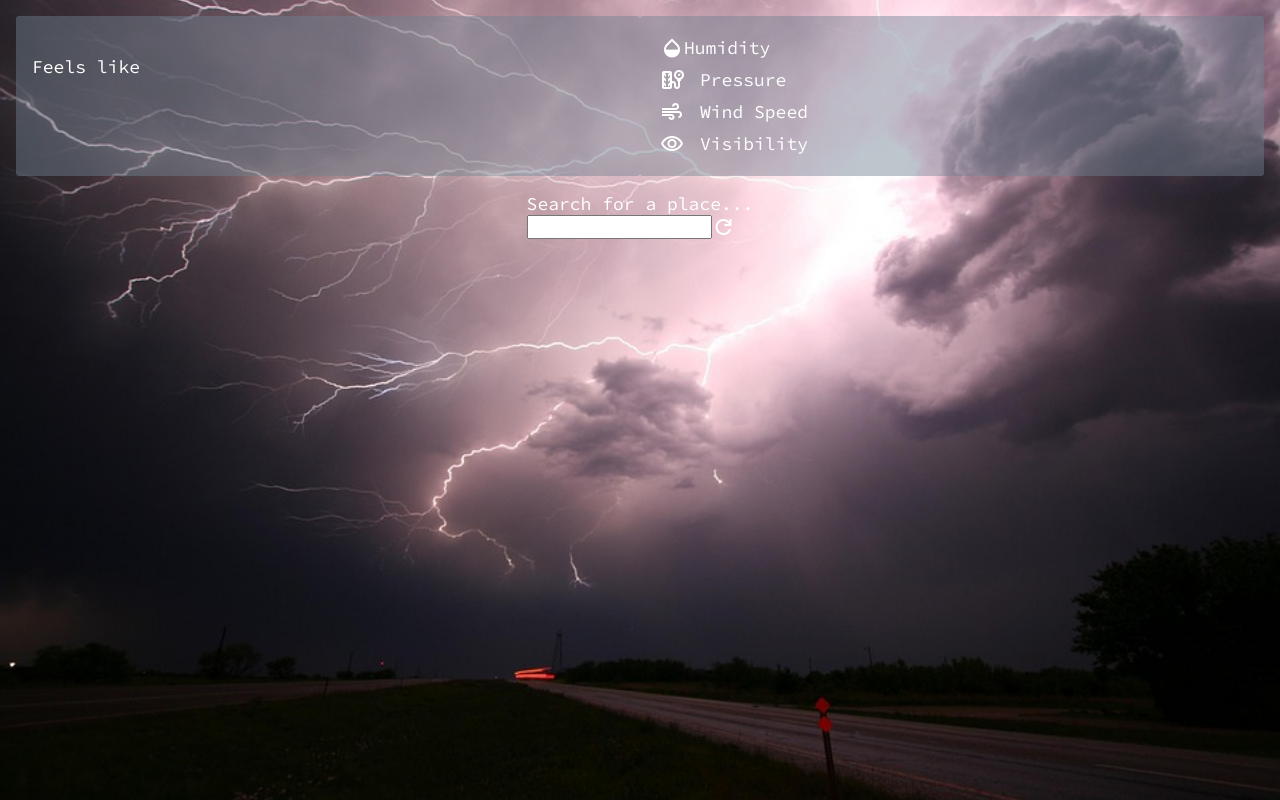
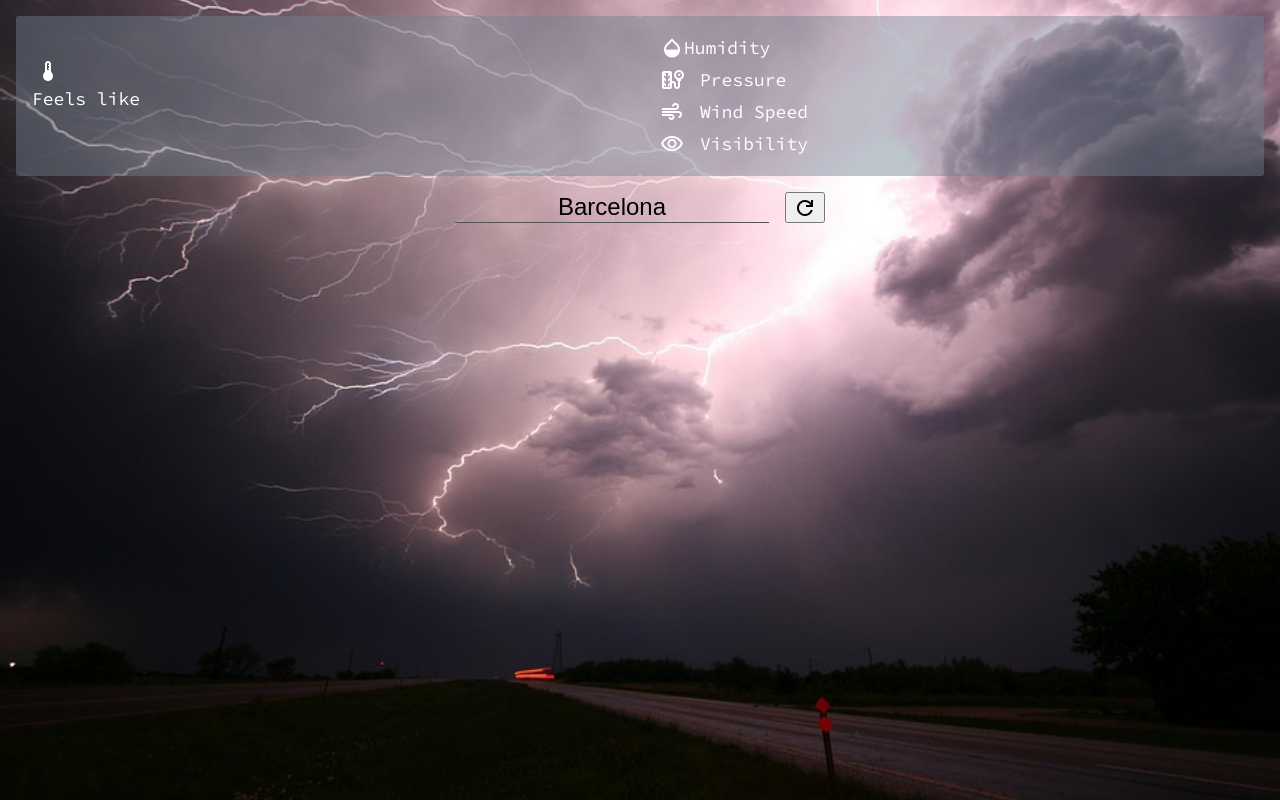
Before and after one commit to leynadm/weather-app, a website built with webpack: page dist/index.html in a window 1280 px wide. Built offline with nearby package versions, Linux system fonts and the light colour scheme; no server answers.

Commit message:
Add function to take user input for city before making the API request

```diff
--- a/src/DOM-manipulation.js
+++ b/src/DOM-manipulation.js
@@ -10,7 +10,7 @@ function getDom() {
   const pressure = document.querySelector(".weather-pressure");
   const windSpeed = document.querySelector(".wind-speed");
   const visibility = document.querySelector(".visibility");
-  const citySearchBox = document.querySelector(".city-search-box");
+  const searchButton = document.querySelector('.search-button')
 
   return {
     city,
@@ -24,8 +24,9 @@ function getDom() {
     pressure,
     windSpeed,
     visibility,
-    citySearchBox,
+    searchButton
   };
+
 }
 
 export default getDom
--- a/src/fetch-weather.js
+++ b/src/fetch-weather.js
@@ -1,7 +1,7 @@
-async function fetchWeatherDataJSON() {
+async function fetchWeatherDataJSON(city) {
   try {
     const response = await fetch(
-        "http://api.openweathermap.org/data/2.5/weather?q=London&APPID=130589d71f758c19a3a8b6d6e7719a49&units=metric",
+        `http://api.openweathermap.org/data/2.5/weather?q=${  city  }&APPID=130589d71f758c19a3a8b6d6e7719a49&units=metric`,
       { mode: "cors" }
     );
     const weatherData = await response.json();
@@ -19,6 +19,7 @@ async function fetchWeatherDataJSON() {
       weatherClouds: weatherData.clouds.all,
       weatherIcon: weatherData.weather[0].icon,
     };
+
     return myWeatherDetails;
   } catch (error) {
     console.log(`we failed ${error}`);
--- /dev/null
+++ b/src/get-user-input.js
@@ -0,0 +1,7 @@
+function getUserInput(){
+
+    const citySearchBox = document.querySelector("#city-search-box").value;
+    return citySearchBox
+}
+
+export default getUserInput
--- a/src/index.js
+++ b/src/index.js
@@ -1,21 +1,31 @@
 import fetchWeatherDataJSON from "./fetch-weather";
 import getDom from "./DOM-manipulation";
+import getUserInput from "./get-user-input";
 
-const myWeatherData = async () => {
-  const objWeatherData = await fetchWeatherDataJSON();
+
+const myWeatherData = async (cityToQuery) => {
+  const objWeatherData = await fetchWeatherDataJSON(cityToQuery);
 
   getDom().city.textContent = objWeatherData.weatherCityName;
   getDom().country.textContent = objWeatherData.weatherCountry;
   getDom().weatherDescription.textContent = objWeatherData.weatherDescription;
   getDom().weatherIcon.src = `https://openweathermap.org/img/wn/${  objWeatherData.weatherIcon  }@2x.png`
-  getDom().temperature.textContent = objWeatherData.weatherTemperature;
+  getDom().temperature.textContent = `${objWeatherData.weatherTemperature  }°C`;
   getDom().feelsLike.textContent = objWeatherData.weatherFeelsLike;
   getDom().humidity.textContent = objWeatherData.weatherHumidity;
   getDom().pressure.textContent = objWeatherData.weatherPressure;
   getDom().windSpeed.textContent = `${objWeatherData.weatherWindSpeed  } km`;
   getDom().visibility.textContent = objWeatherData.weatherVisibility;
 
-  console.log(objWeatherData);
 };
 
-myWeatherData();
+
+
+getDom().searchButton.addEventListener('click',queryAndDisplayData)
+
+function queryAndDisplayData(){
+  const cityToQuery = getUserInput()
+  myWeatherData(cityToQuery);
+}
+
+queryAndDisplayData();
```
Also changed, not shown: dist/index.html, dist/main.js, dist/style.css.
